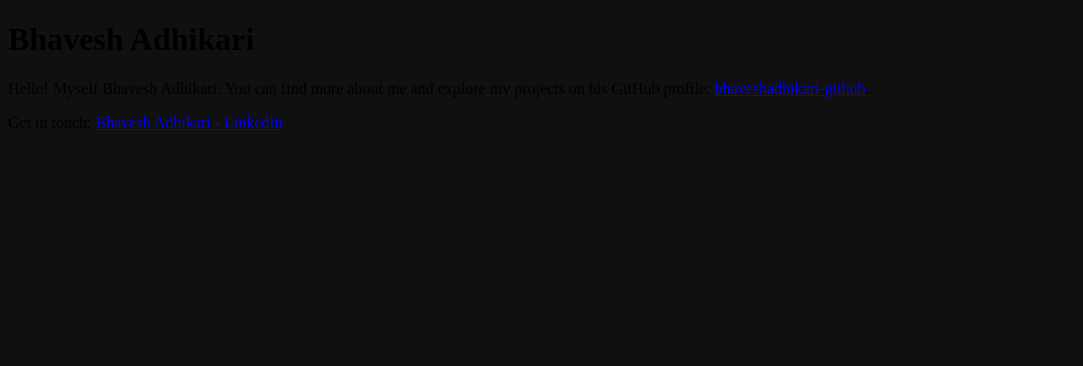
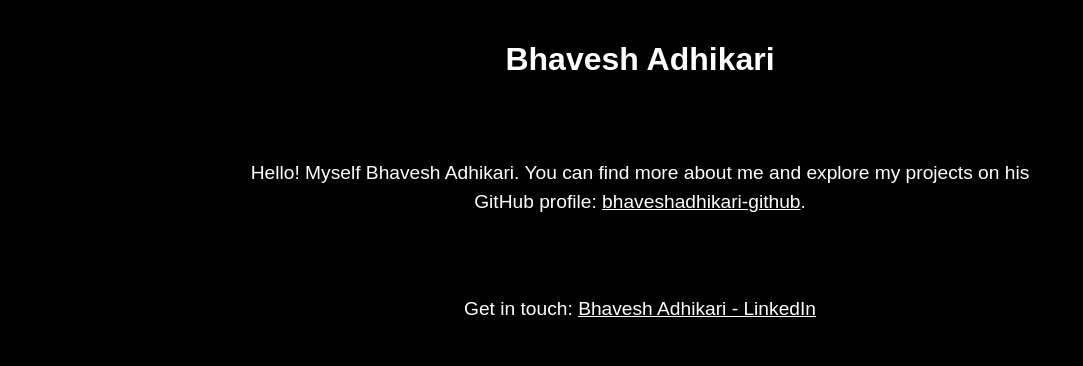
Before and after one commit to bhaveshadhikari/bhaveshadhikari.github.io, a plain HTML site: page index.html in a window 1280 px wide. Shown: the whole page, without its empty margins (0-1083 px from the left). Drawn offline with Linux system fonts and the light colour scheme.

Commit message:
Update style.css

```diff
--- a/style.css
+++ b/style.css
@@ -1,23 +1,31 @@
 body {
-	background-color: #111010;
+    background-color: black;
+    color: white;
+    font-family: 'Arial', sans-serif;
+    text-align: center;
+    margin: 0;
 }
 
-.container {
-	max-width: 600px;
-	margin: 0 auto;
-	padding: 50px 0;
-	text-align: center;
-}
-.intro {
-	margin-top: 20%;
-	color: #fff;
+header, main, footer {
+    max-width: 800px;
+    margin: 0 auto;
+    padding: 20px;
 }
 
-.intro h1 {
-	font-size: 38px;
-	margin-bottom: 10px;
+a {
+    color: white;
+    text-decoration: underline;
 }
 
-.intro p {
-	font-size: 28px;
+a:hover {
+    color: lightgray;
 }
+
+h1 {
+    font-size: 2em;
+}
+
+p {
+    font-size: 1.2em;
+    line-height: 1.5;
+}
```
